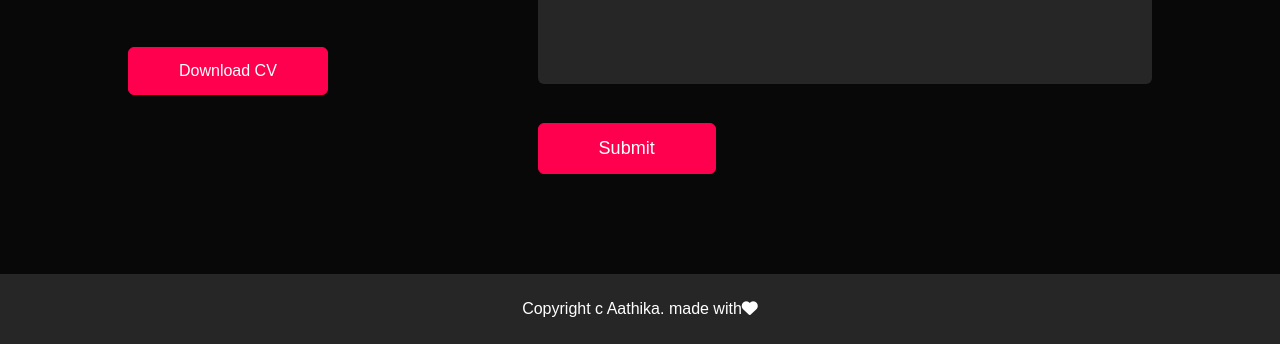
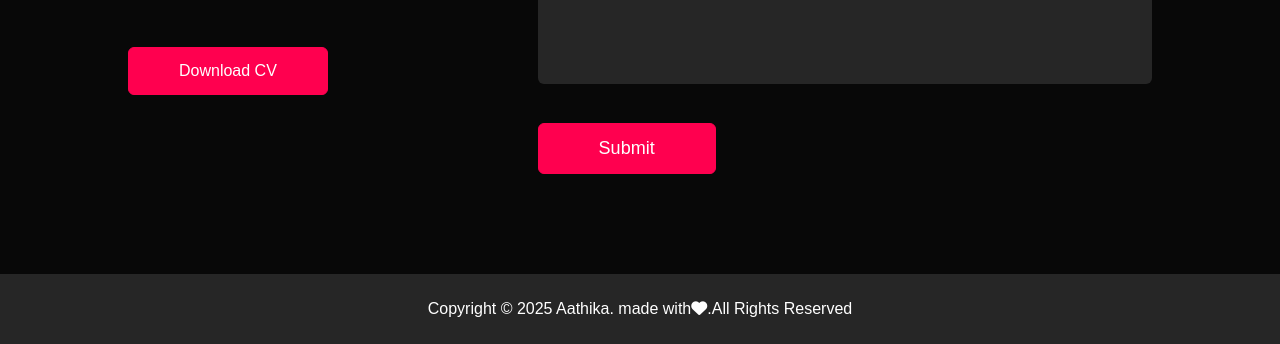
Before and after one commit to Aathi125/Sample-Portfolio, a plain HTML site: page index.html in a window 1280 px wide. Shown: the part 2683-3027 px from the top of the page. Drawn offline with Linux system fonts and the light colour scheme.

Commit message:
Modified Copyright

```diff
--- a/index.html
+++ b/index.html
@@ -160,7 +160,7 @@
       </div>
     </div>
     <div class="copyright">
-      <p>Copyright c Aathika. made with<i class="fa-solid fa-heart"></i></p>
+      <p>Copyright © 2025  Aathika. made with<i class="fa-solid fa-heart"></i>.All Rights Reserved</p>
     </div>
   </div>
 
```
